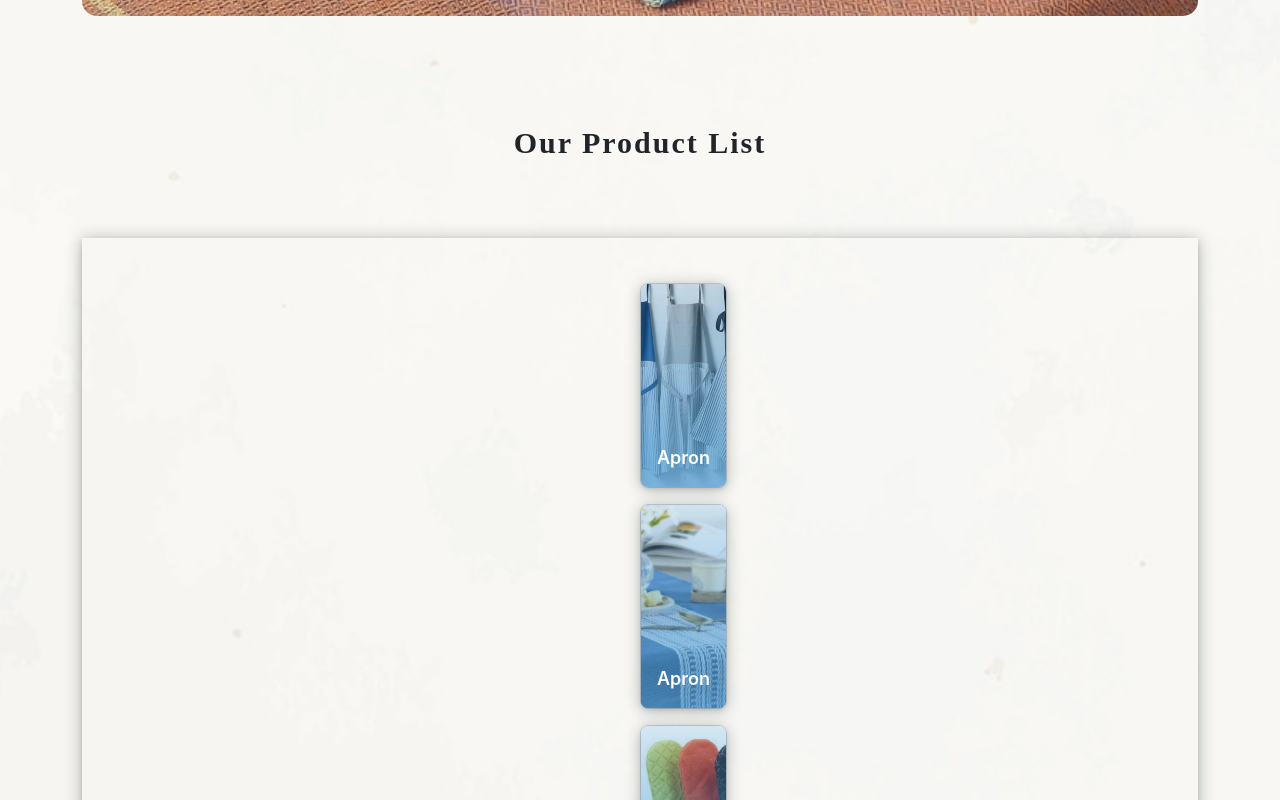
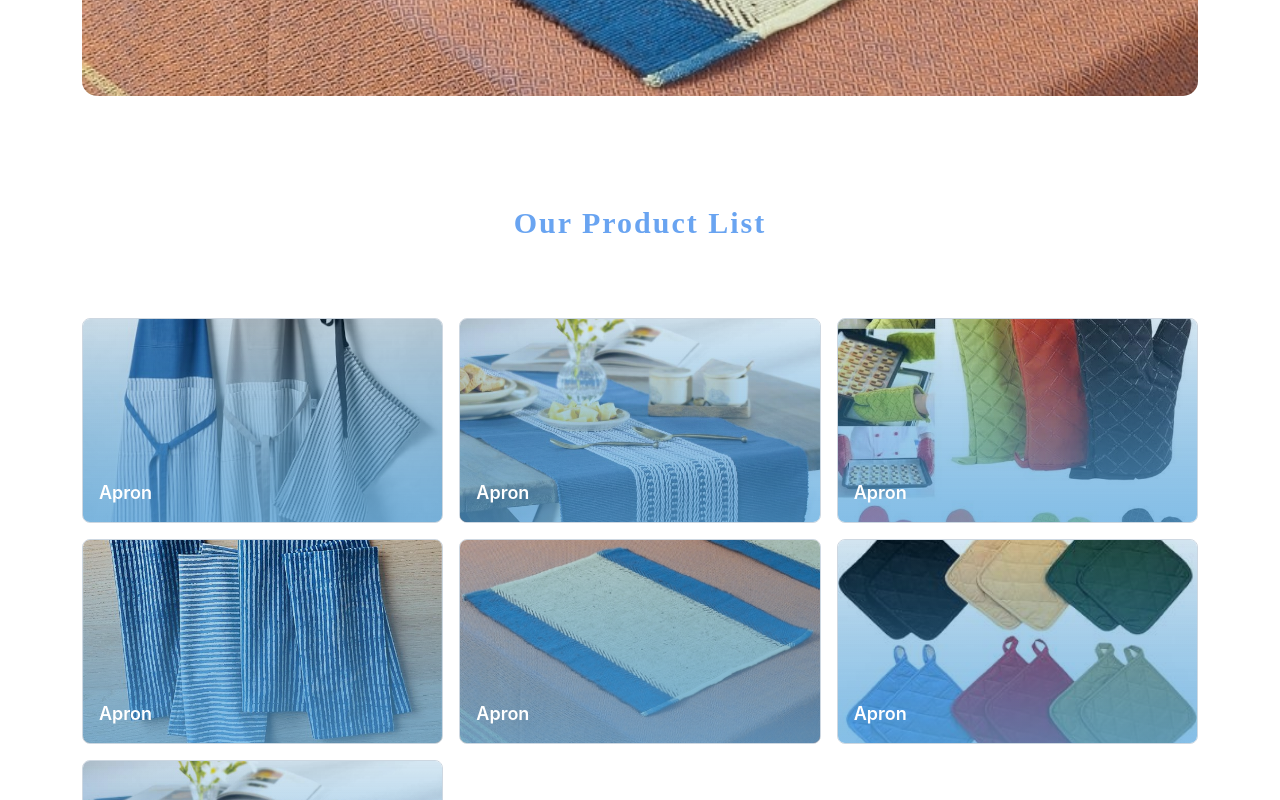
Before and after one commit to Looping-warriors/Anand-traders, a React (Create React App) app: page /products in a window 1280 px wide. Shown: the part 740-1540 px from the top of the page. Built offline with nearby package versions, Linux system fonts and the light colour scheme; a web font is replaced by a local one.

Commit message:
product card list

```diff
--- a/src/css/Products.css
+++ b/src/css/Products.css
@@ -1,16 +1,18 @@
 .products {
-  padding-bottom: 30px;
-  background-image: linear-gradient(0deg, #5928e5, #fff 91%);
-  background: url(../Assets/background.jpg);
+  padding-bottom: 8rem;
+  /* background-image: linear-gradient(0deg, #5928e5, #fff 91%); */
+  /* background: url(../Assets/background.jpg); */
   background-repeat: no-repeat;
   background-size: 3900px;
   background-position: center;
+  padding-top: 10vh;
 }
 .product-head {
   text-align: center;
   padding-top: 6rem;
 }
 .product-head h3 {
+  color: var(--secondaryColor);
   font: normal normal bold 30px/1 "Integralcf";
   margin-bottom: 3rem;
   letter-spacing: 3px;
@@ -27,7 +29,7 @@
   margin-bottom: 2rem;
 }
 .product-image-flex {
-  width: 100%;
+  /* width: 100%;
   height: auto;
   display: flex;
   justify-content: space-evenly;
@@ -36,9 +38,10 @@
   margin-top: 3rem;
   box-shadow: rgba(14, 30, 37, 0.12) 0px 2px 4px 0px,
     rgba(14, 30, 37, 0.32) 0px 2px 16px 0px;
-  gap: 1.5rem;
+  gap: 1.5rem; */
 }
-.product-card-two {
+
+/* .product-card-two {
   align-self: flex-end;
   background-color: #6d4c41;
   border-radius: 10px;
@@ -64,8 +67,8 @@
   padding: 10px;
   box-shadow: rgba(14, 30, 37, 0.12) 0px 2px 4px 0px,
     rgba(14, 30, 37, 0.32) 0px 2px 16px 0px;
-}
-.product-caption {
+}*/
+/* .product-caption {
   width: 100%;
   height: 100%;
   position: absolute;
@@ -87,11 +90,12 @@
   transform: scale(1.2);
   border-radius: 10px;
   border: 2px solid #6d4c41;
-}
+} */
 .product-list-title {
   font: normal bold 30px/1 "Integralcf";
   letter-spacing: 2px;
   text-align: center;
+  color: var(--secondaryColor);
   margin: 5rem;
 }
 @media only screen and (max-width: 760px) {
```
